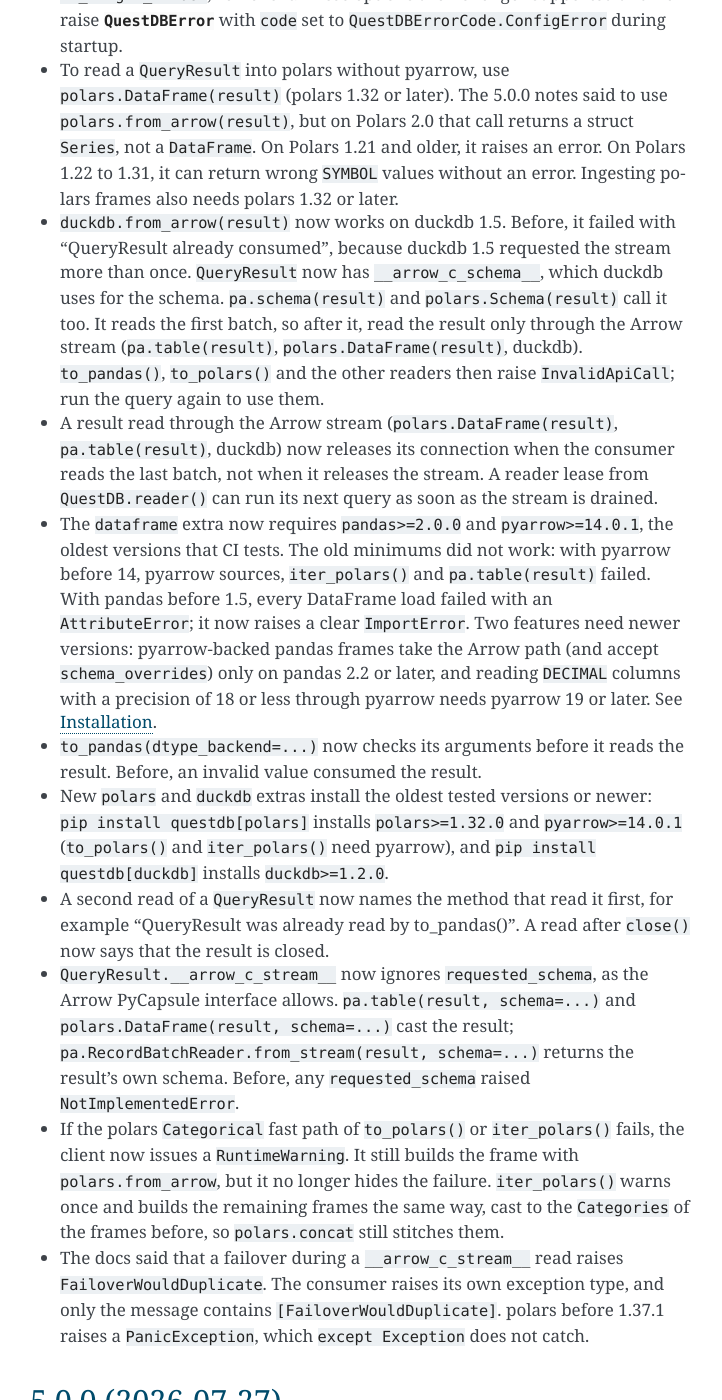
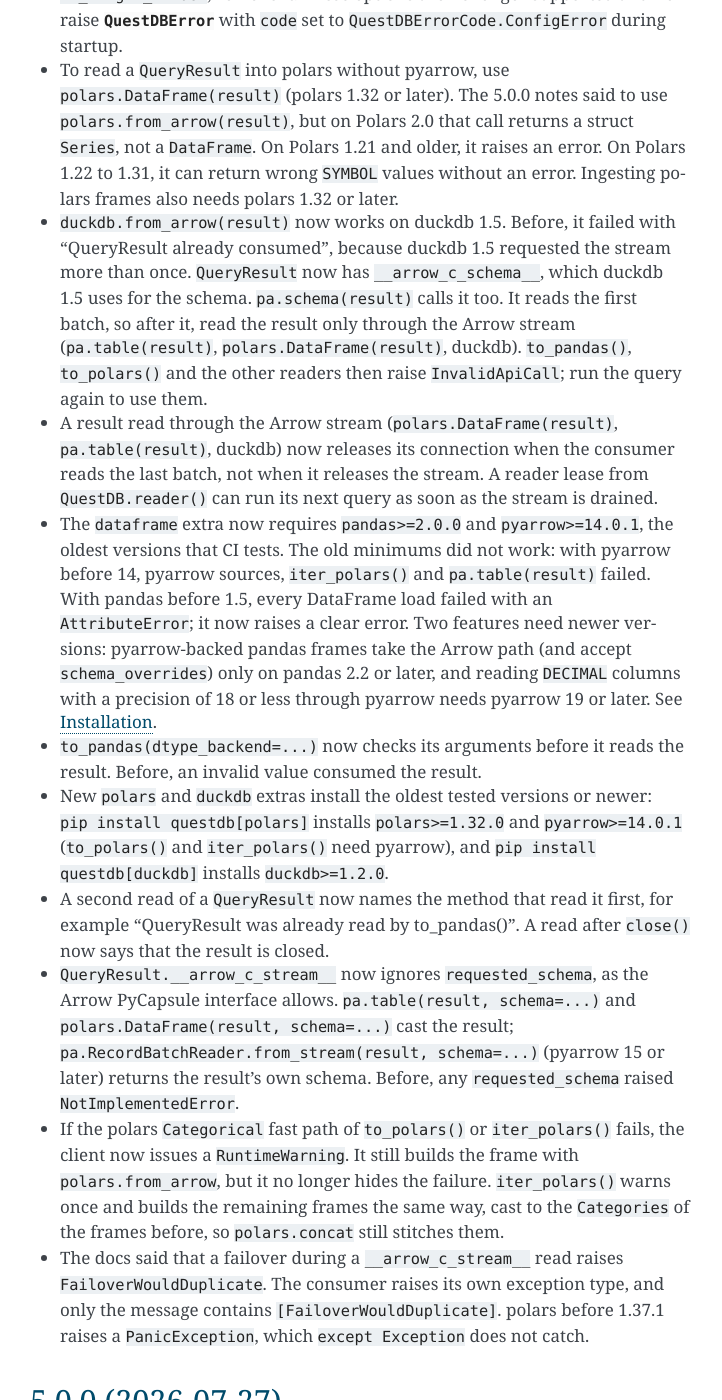
Before and after one commit to questdb/py-questdb-client, a Sphinx documentation site: the page built from docs/changelog.rst, in a window 1280 px wide and 1400 px high, scrolled down 1140 px. Shown: the whole window, without its empty margins (390-1112 px from the left). Built offline with Sphinx 7.4.7, drawn with Linux system fonts in a browser that asks for light colours.

Commit message:
docs: correct version claims for query results
polars.Schema(result) does not use __arrow_c_schema__ on polars 1.32,
duckdb calls it only from 1.5, and RecordBatchReader.from_stream needs
pyarrow 15. The old-pandas message now names what the check tests.
Show the Arrow protocol docstrings in the API reference, and note the
polars fallback warning in the stubs.

```diff
--- a/CHANGELOG.rst
+++ b/CHANGELOG.rst
@@ -40,8 +40,8 @@
 - ``duckdb.from_arrow(result)`` now works on duckdb 1.5. Before, it failed
   with "QueryResult already consumed", because duckdb 1.5 requested the
   stream more than once. ``QueryResult`` now has ``__arrow_c_schema__``,
-  which duckdb uses for the schema. ``pa.schema(result)`` and
-  ``polars.Schema(result)`` call it too. It reads the first batch, so after
+  which duckdb 1.5 uses for the schema. ``pa.schema(result)`` calls it
+  too. It reads the first batch, so after
   it, read the result only through the Arrow stream (``pa.table(result)``,
   ``polars.DataFrame(result)``, duckdb). ``to_pandas()``, ``to_polars()``
   and the other readers then raise ``InvalidApiCall``; run the query again
@@ -55,7 +55,7 @@
   ``pyarrow>=14.0.1``, the oldest versions that CI tests. The old minimums did
   not work: with pyarrow before 14, pyarrow sources, ``iter_polars()`` and
   ``pa.table(result)`` failed. With pandas before 1.5, every DataFrame load
-  failed with an ``AttributeError``; it now raises a clear ``ImportError``.
+  failed with an ``AttributeError``; it now raises a clear error.
   Two features need newer versions: pyarrow-backed pandas frames take the
   Arrow path (and accept ``schema_overrides``) only on pandas 2.2 or later,
   and reading ``DECIMAL`` columns with a precision of 18 or less through
@@ -72,9 +72,9 @@
 - ``QueryResult.__arrow_c_stream__`` now ignores ``requested_schema``, as the
   Arrow PyCapsule interface allows. ``pa.table(result, schema=...)`` and
   ``polars.DataFrame(result, schema=...)`` cast the result;
-  ``pa.RecordBatchReader.from_stream(result, schema=...)`` returns the
-  result's own schema. Before, any ``requested_schema`` raised
-  ``NotImplementedError``.
+  ``pa.RecordBatchReader.from_stream(result, schema=...)`` (pyarrow 15 or
+  later) returns the result's own schema. Before, any ``requested_schema``
+  raised ``NotImplementedError``.
 - If the polars ``Categorical`` fast path of ``to_polars()`` or
   ``iter_polars()`` fails, the client now issues a ``RuntimeWarning``. It still
   builds the frame with ``polars.from_arrow``, but it no longer hides the
--- a/docs/api.rst
+++ b/docs/api.rst
@@ -39,6 +39,7 @@
 .. autoclass:: questdb.QueryResult
    :members:
    :undoc-members:
+   :special-members: __arrow_c_schema__, __arrow_c_stream__
    :show-inheritance:
 
 .. autoclass:: questdb.ConnectionEvent
--- a/docs/sender.rst
+++ b/docs/sender.rst
@@ -1147,8 +1147,9 @@
 a ``PanicException``, which ``except Exception`` does not catch. A stream
 read releases the connection when the consumer reads the last batch, not
 when it releases the stream.
-The result also implements ``__arrow_c_schema__``, which duckdb,
-``pa.schema(result)`` and ``polars.Schema(result)`` call. It reads the first
+
+The result also implements ``__arrow_c_schema__``, which duckdb 1.5 and
+``pa.schema(result)`` call. It reads the first
 batch, so after any of these calls, read the result only through the stream
 (``pa.table(result)``, ``polars.DataFrame(result)``, duckdb); ``to_pandas()``
 and the other readers raise ``InvalidApiCall``, and you must run the query
```
Also changed, not shown: 3 other files.
